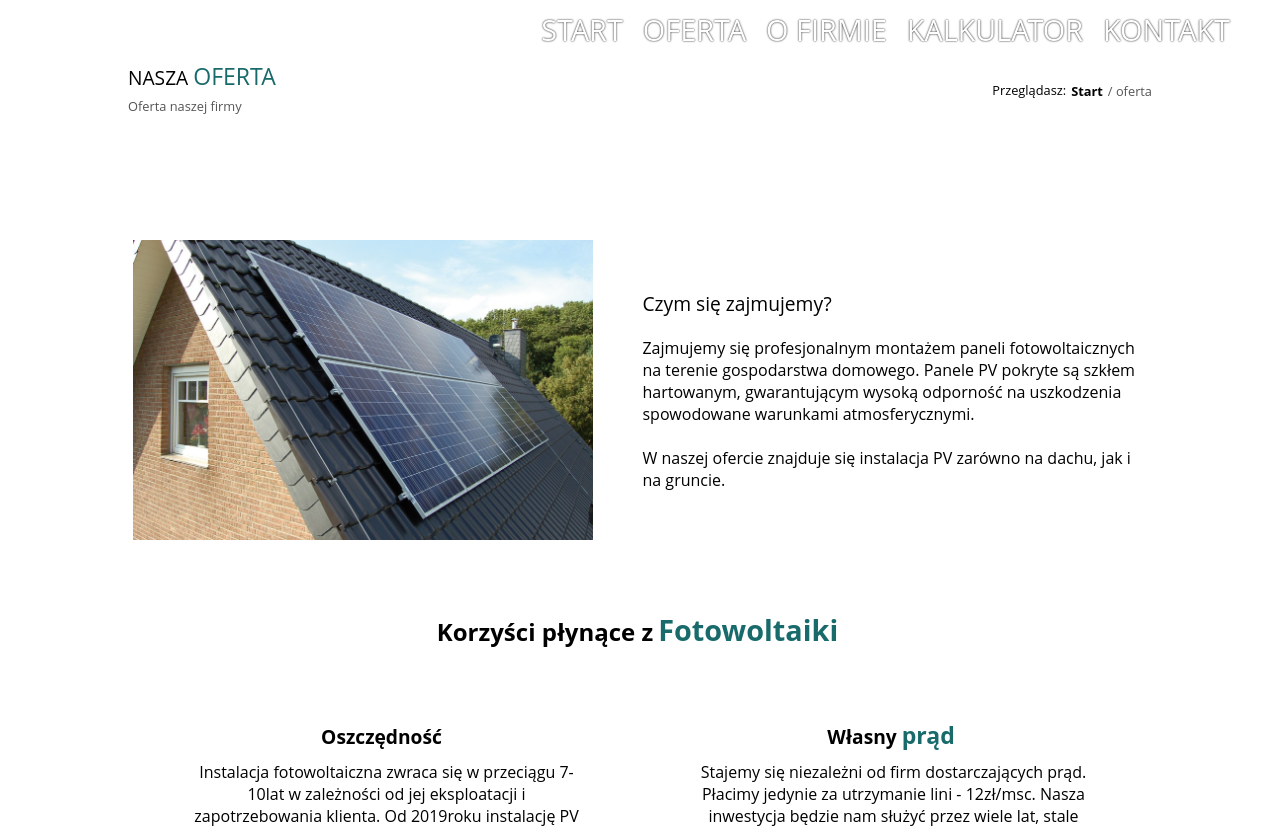
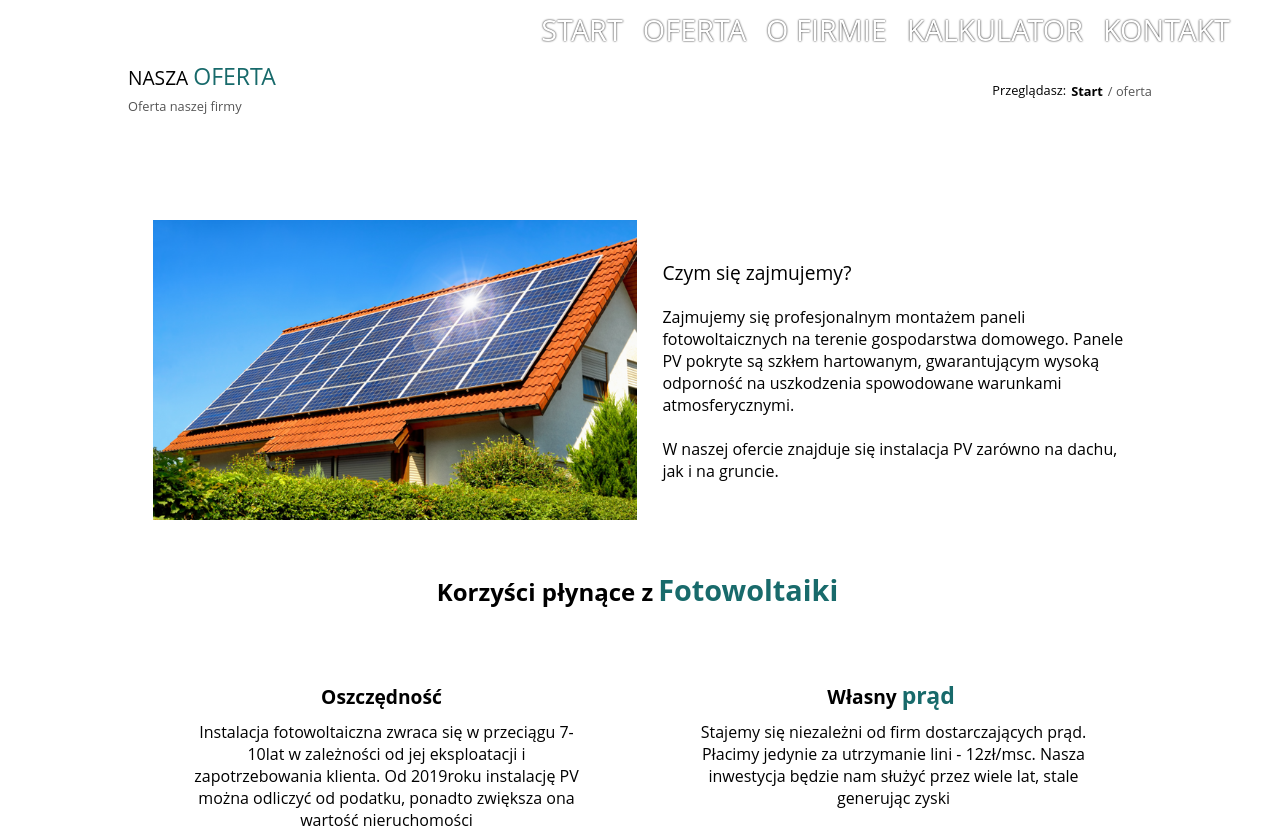
Before and after one commit to trupu/photovoltaics, a Vue app: page /oferta in a window 1280 px wide. Shown: the top 828 px of the page. Built offline with nearby package versions, Linux system fonts and the light colour scheme; the HTML template or start-up script is replaced by a standard one.

Commit message:
Offer bugfix + url-loader

```diff
--- a/package.json
+++ b/package.json
@@ -36,6 +36,7 @@
     "pug-plain-loader": "^1.0.0",
     "sass-loader": "^8.0.0",
     "style-loader": "^1.0.1",
+    "url-loader": "^3.0.0",
     "vue-loader": "^15.7.2",
     "vue-style-loader": "^4.1.2",
     "vue-template-compiler": "^2.6.10",
--- a/src/js/components/offer/Services.vue
+++ b/src/js/components/offer/Services.vue
@@ -2,7 +2,7 @@
     section#services
         div.services-wrapper
             div.services-img
-                img(src='../../../img/landingpage/realizacja.jpg')
+                img(src='../../../img/landingpage/ppanel.png')
             div.services-content
                 h3.title
                     | Czym się zajmujemy?
@@ -33,6 +33,7 @@ export default {
                 img {
                     object-fit: cover;
                     height: 300px;
+                    width: 100%;
                 }
             }
 
@@ -64,6 +65,10 @@ export default {
                 .services-content {
                     height: 100%;
                 }
+
+                .services-img {
+                    margin: 0 20px;
+                }
             }
         }
 
--- a/webpack.config.js
+++ b/webpack.config.js
@@ -63,6 +63,7 @@ config.module = {
         },
         {
             test: /\.(gif|png|jpe?g|svg)$/i,
+            /*
             use: [
                 'file-loader',
                 {
@@ -72,6 +73,16 @@ config.module = {
                 },
                 },
             ],
+            */
+           use: [
+            {
+              loader: 'url-loader',
+              options: {
+                limit: false,
+                esModule: false,
+              },
+            },
+          ],
         }
     ]
 }
```
Also changed, not shown: src/img/landingpage/ppanel.png (added), 1 other file (tests, documents, lock files or other folders).
